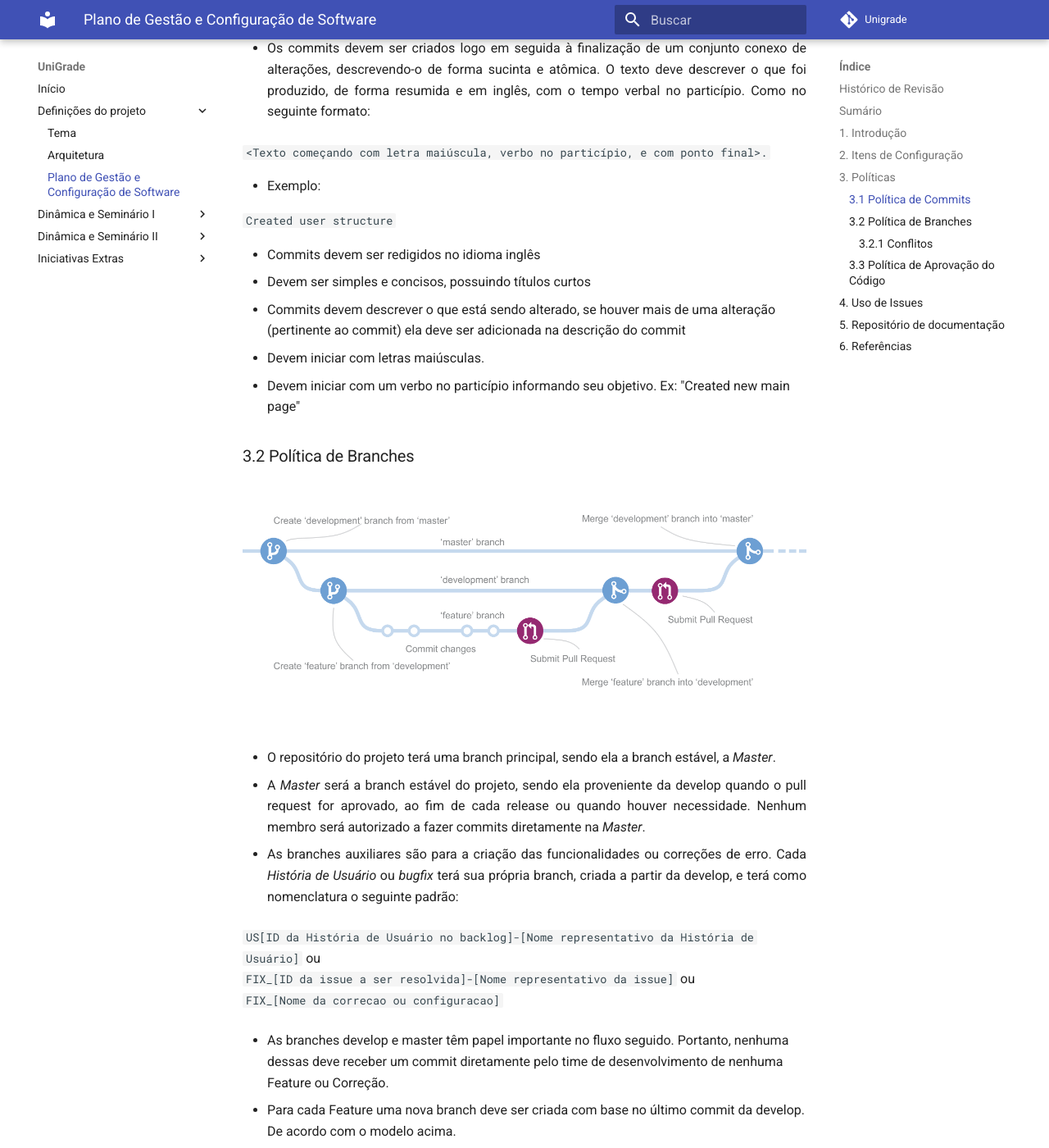
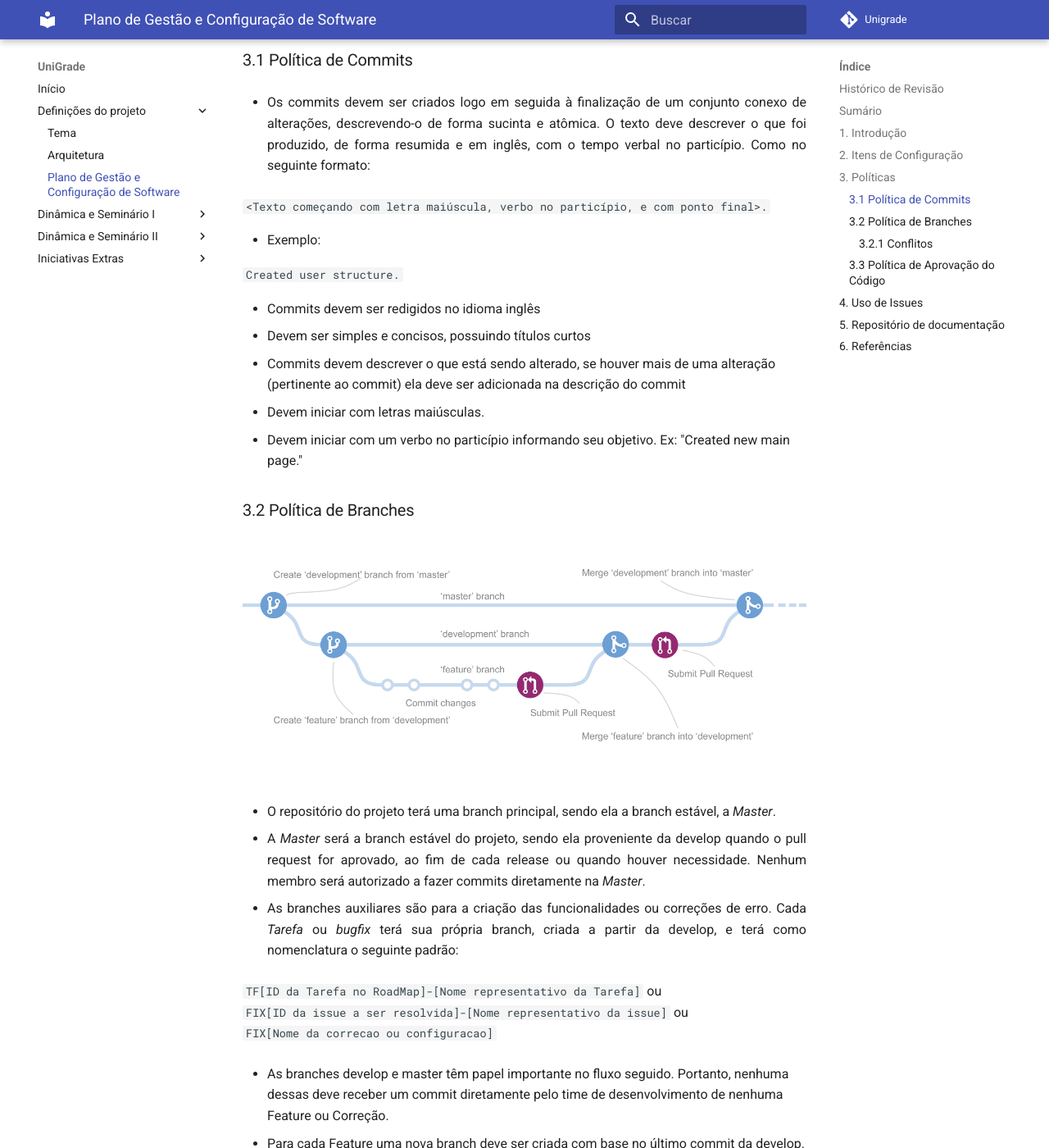
Before and after one commit to ads-unigrade-2019-1/Wiki, an MkDocs documentation site: the page built from docs/definicoes_projeto/GCS.md, in a window 1280 px wide and 1400 px high, scrolled down 1325 px. Shown: the whole window at 82% size. Built offline with MkDocs 1.6.1 and Material for MkDocs 9.7.7, drawn with Linux system fonts in a browser that asks for light colours; some of the changed text lies outside the part shown.

Commit message:
Appropriate GCS to the methodology determined by the group.
Signed-off-by: DanMke <danmke@hotmail.com>

````diff
--- a/docs/definicoes_projeto/GCS.md
+++ b/docs/definicoes_projeto/GCS.md
@@ -21,7 +22,6 @@
 [5. Repositório de Documentação](#5-repositorio-de-documentacao)
 
 [6. Referências](#6-referencias)
-
 
 ## 1. Introdução
 
@@ -44,7 +44,7 @@
 
 * Exemplo:
 
-   ```Created user structure```
+   ```Created user structure.```
 
 </p>
 
@@ -52,8 +52,7 @@
 * Devem ser simples e concisos, possuindo títulos curtos
 * Commits devem descrever o que está sendo alterado, se houver mais de uma alteração (pertinente ao commit) ela deve ser adicionada na descrição do commit
 * Devem iniciar com letras maiúsculas.
-* Devem iniciar com um verbo no particípio informando seu objetivo. Ex: "Created new main page"
-
+* Devem iniciar com um verbo no particípio informando seu objetivo. Ex: "Created new main page."
 
 ### 3.2 Política de Branches
 
@@ -67,11 +66,11 @@
 
 * <p align = "justify">A <i>Master</i> será a branch estável do projeto, sendo ela proveniente da develop quando o pull request for aprovado, ao fim de cada release ou quando houver necessidade. Nenhum membro será autorizado a fazer commits diretamente na <i>Master</i>.</p>
 
-* <p align = "justify">As branches auxiliares são para a criação das funcionalidades ou correções de erro. Cada <i>História de Usuário</i> ou <i>bugfix</i> terá sua própria branch, criada a partir da develop, e terá como nomenclatura o seguinte padrão: </p>
+* <p align = "justify">As branches auxiliares são para a criação das funcionalidades ou correções de erro. Cada <i>Tarefa</i> ou <i>bugfix</i> terá sua própria branch, criada a partir da develop, e terá como nomenclatura o seguinte padrão: </p>
 
-   ``` US[ID da História de Usuário no backlog]-[Nome representativo da História de Usuário] ``` ou<br>
-   ``` FIX_[ID da issue a ser resolvida]-[Nome representativo da issue] ``` ou<br>
-   ``` FIX_[Nome da correcao ou configuracao] ``` <br>
+   ``` TF[ID da Tarefa no RoadMap]-[Nome representativo da Tarefa] ``` ou <br>
+   ``` FIX[ID da issue a ser resolvida]-[Nome representativo da issue] ``` ou <br>
+   ``` FIX[Nome da correcao ou configuracao] ``` <br>
 
 * As branches develop e master têm papel importante no fluxo seguido. Portanto, nenhuma dessas deve receber um commit diretamente pelo time de desenvolvimento de nenhuma Feature ou Correção.
 
@@ -101,17 +100,12 @@
 
 * <p align = "justify"> Caso o time sinta a necessidade de acrescentar uma nova label, este documento deverá ser atualizado.</p>
 
-
 * <p align = "justify"> O padrão do nome das issues terá o seguinte formato: </p>
 
-   ``` US<número da issue> - <Nome definido  pela equipe para história de usuário> ``` <br>
-   ``` TS<número da issue> - <Nome definido pela equipe para história técnica> ``` <br>
-   ``` BUG - <Nome definido para a história pela equipe> ```
-<br>
+   ``` TAREFA <ID da Tarefa no RoadMap> - <Nome definido  pela equipe para a tarefa> ``` <br>
+   ``` BUG - <Nome definido para a história pela equipe> ``` <br>
 
-* Exemplo : "US01-Historia de Usuario".
-
-<br>
+* Exemplo : "TAREFA 1.1 - Tarefa". <br>
 
 ## 5. Repositório de documentação
 
````
Also changed, not shown: other parts of docs/definicoes_projeto/GCS.md (+1 -0 lines).
